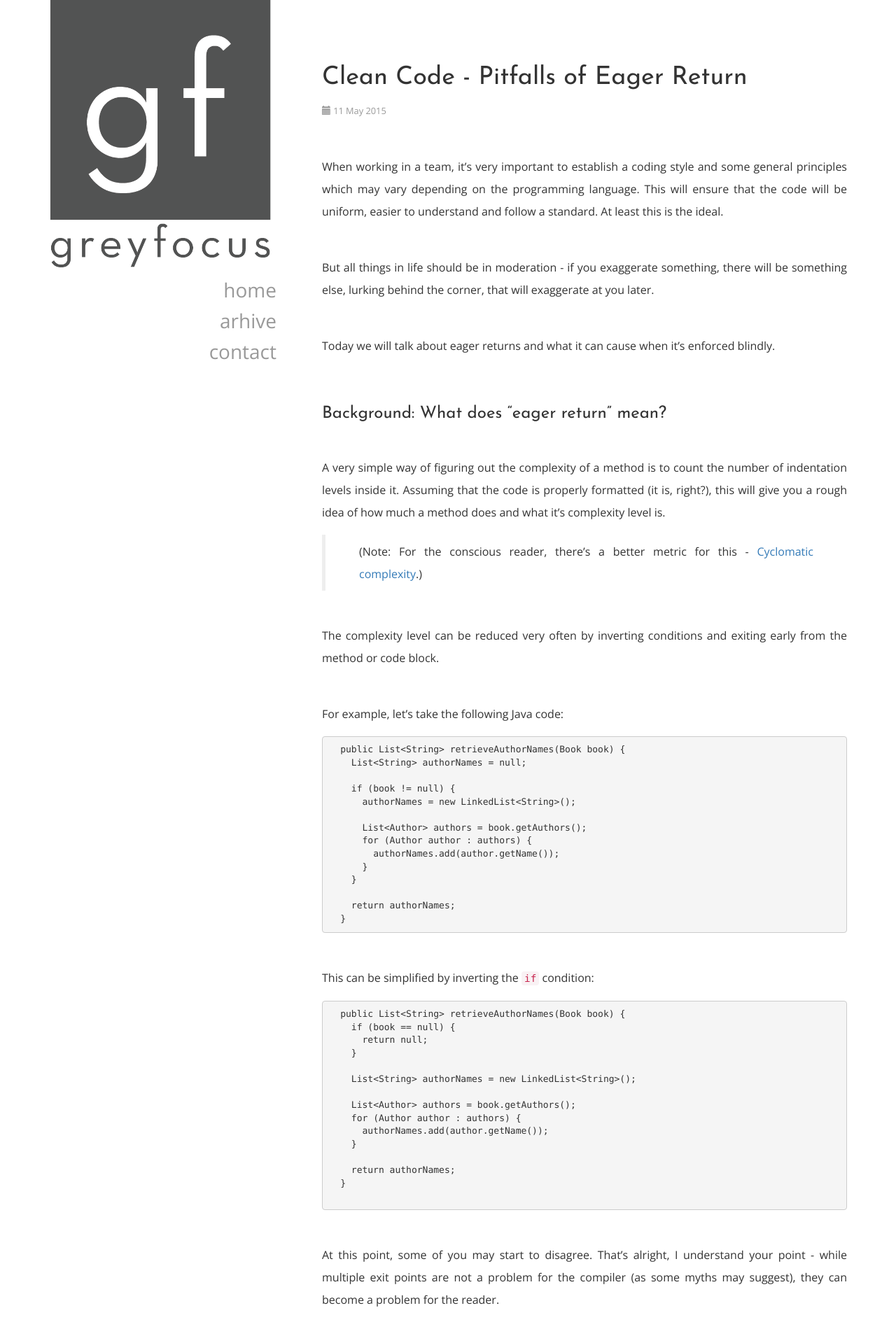
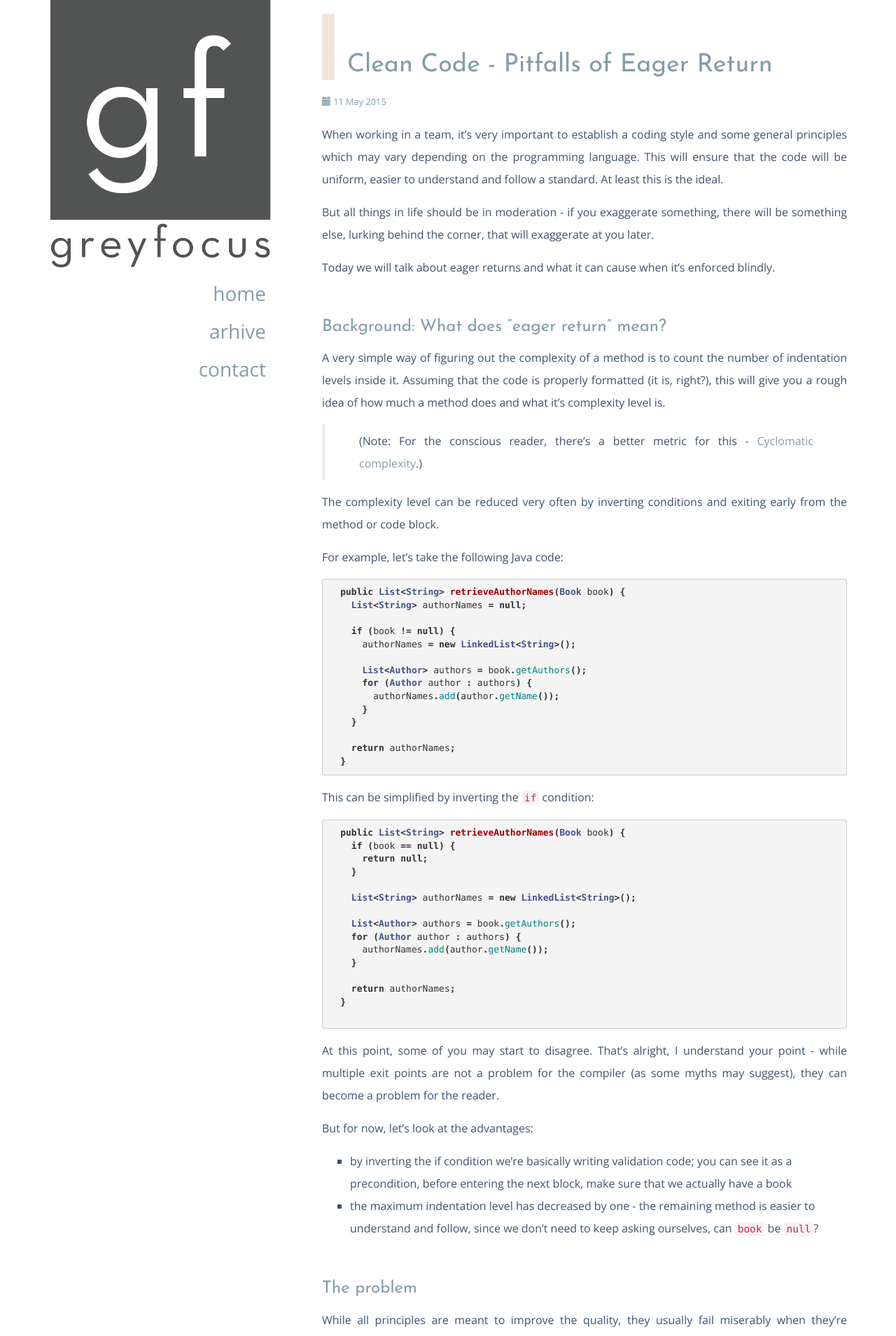
Before and after one commit to greyfocus/greyfocus.github.io, a Jekyll site: the page built from _posts/2015-05-11-clean-code-pitfalls-eager-return.md, in a window 1280 px wide. Shown: the top 1909 px of the page at 70% size. Built offline with Jekyll 4.4.1, drawn with Linux system fonts in a browser that asks for light colours; nearby versions of some CDN libraries; comment, search, counter and statistics services are not loaded.

Commit message:
Refactored the CSS code to take advantage of SASS

```diff
--- /dev/null
+++ b/_includes/logo.html
@@ -0,0 +1 @@
+<div class="greyfocus-logo">gf</div>
--- a/_layouts/default.html
+++ b/_layouts/default.html
@@ -8,10 +8,13 @@
   <div class="container">
     <div class="row">
       <div class="col-md-4 side-menu">
+
         <img src="{{ "/img/greyfocus-logo-subtitle-small.png" | prepend: site.baseurl }}"
           title="greyfocus.com"
           alt="greyfocus logo"
           class="img-responsive logo" />
+
+
         {% include navigation.html %}
       </div>
       <div class="col-md-8">
--- a/_sass/_base.scss
+++ /dev/null
@@ -1,203 +0,0 @@
-/**
- * Reset some basic elements
- */
-body, h1, h2, h3, h4, h5, h6,
-p, blockquote, pre, hr,
-dl, dd, ol, ul, figure {
-    margin: 0;
-    padding: 0;
-}
-
-
-
-/**
- * Basic styling
- */
-body {
-    font-family: $base-font-family;
-    font-size: $base-font-size;
-    line-height: $base-line-height;
-    font-weight: 300;
-    color: $text-color;
-    background-color: $background-color;
-    -webkit-text-size-adjust: 100%;
-}
-
-
-
-/**
- * Set `margin-bottom` to maintain vertical rhythm
- */
-h1, h2, h3, h4, h5, h6,
-p, blockquote, pre,
-ul, ol, dl, figure,
-%vertical-rhythm {
-    margin-bottom: $spacing-unit / 2;
-}
-
-
-
-/**
- * Images
- */
-img {
-    max-width: 100%;
-    vertical-align: middle;
-}
-
-
-
-/**
- * Figures
- */
-figure > img {
-    display: block;
-}
-
-figcaption {
-    font-size: $small-font-size;
-}
-
-
-
-/**
- * Lists
- */
-ul, ol {
-    margin-left: $spacing-unit;
-}
-
-li {
-    > ul,
-    > ol {
-         margin-bottom: 0;
-    }
-}
-
-
-
-/**
- * Headings
- */
-h1, h2, h3, h4, h5, h6 {
-    font-weight: 300;
-}
-
-
-
-/**
- * Links
- */
-a {
-    color: $brand-color;
-    text-decoration: none;
-
-    &:visited {
-        color: darken($brand-color, 15%);
-    }
-
-    &:hover {
-        color: $text-color;
-        text-decoration: underline;
-    }
-}
-
-
-
-/**
- * Blockquotes
- */
-blockquote {
-    color: $grey-color;
-    border-left: 4px solid $grey-color-light;
-    padding-left: $spacing-unit / 2;
-    font-size: 18px;
-    letter-spacing: -1px;
-    font-style: italic;
-
-    > :last-child {
-        margin-bottom: 0;
-    }
-}
-
-
-
-/**
- * Code formatting
- */
-pre,
-code {
-    font-size: 15px;
-    border: 1px solid $grey-color-light;
-    border-radius: 3px;
-}
-
-code {
-    padding: 1px 5px;
-}
-
-pre {
-    padding: 8px 12px;
-    overflow-x: scroll;
-
-    > code {
-        border: 0;
-        padding-right: 0;
-        padding-left: 0;
-    }
-}
-
-
-
-/**
- * Wrapper
- */
-.wrapper {
-    max-width: -webkit-calc(#{$content-width} - (#{$spacing-unit} * 2));
-    max-width:         calc(#{$content-width} - (#{$spacing-unit} * 2));
-    margin-right: auto;
-    margin-left: auto;
-    padding-right: $spacing-unit;
-    padding-left: $spacing-unit;
-    @extend %clearfix;
-
-    @include media-query($on-laptop) {
-        max-width: -webkit-calc(#{$content-width} - (#{$spacing-unit}));
-        max-width:         calc(#{$content-width} - (#{$spacing-unit}));
-        padding-right: $spacing-unit / 2;
-        padding-left: $spacing-unit / 2;
-    }
-}
-
-
-
-/**
- * Clearfix
- */
-%clearfix {
-
-    &:after {
-        content: "";
-        display: table;
-        clear: both;
-    }
-}
-
-
-
-/**
- * Icons
- */
-.icon {
-
-    > svg {
-        display: inline-block;
-        width: 16px;
-        height: 16px;
-        vertical-align: middle;
-
-        path {
-            fill: $grey-color;
-        }
-    }
-}
--- a/_sass/_layout.scss
+++ /dev/null
@@ -1,243 +0,0 @@
-/**
- * Site header
- */
-.site-header {
-    border-top: 5px solid $grey-color-dark;
-    border-bottom: 1px solid $grey-color-light;
-    min-height: 56px;
-
-    // Positioning context for the mobile navigation icon
-    position: relative;
-}
-
-.site-title {
-    font-size: 26px;
-    line-height: 56px;
-    letter-spacing: -1px;
-    margin-bottom: 0;
-    float: left;
-
-    &,
-    &:visited {
-        color: $grey-color-dark;
-    }
-}
-
-.site-nav {
-    float: right;
-    line-height: 56px;
-
-    .menu-icon {
-        display: none;
-    }
-
-    .page-link {
-        color: $text-color;
-        line-height: $base-line-height;
-
-        // Gaps between nav items, but not on the first one
-        &:not(:first-child) {
-            margin-left: 20px;
-        }
-    }
-
-    @include media-query($on-palm) {
-        position: absolute;
-        top: 9px;
-        right: 30px;
-        background-color: $background-color;
-        border: 1px solid $grey-color-light;
-        border-radius: 5px;
-        text-align: right;
-
-        .menu-icon {
-            display: block;
-            float: right;
-            width: 36px;
-            height: 26px;
-            line-height: 0;
-            padding-top: 10px;
-            text-align: center;
-
-            > svg {
-                width: 18px;
-                height: 15px;
-
-                path {
-                    fill: $grey-color-dark;
-                }
-            }
-        }
-
-        .trigger {
-            clear: both;
-            display: none;
-        }
-
-        &:hover .trigger {
-            display: block;
-            padding-bottom: 5px;
-        }
-
-        .page-link {
-            display: block;
-            padding: 5px 10px;
-        }
-    }
-}
-
-
-
-/**
- * Site footer
- */
-.site-footer {
-    border-top: 1px solid $grey-color-light;
-    padding: $spacing-unit 0;
-}
-
-.footer-heading {
-    font-size: 18px;
-    margin-bottom: $spacing-unit / 2;
-}
-
-.contact-list,
-.social-media-list {
-    list-style: none;
-    margin-left: 0;
-}
-
-.footer-col-wrapper {
-    font-size: 15px;
-    color: $grey-color;
-    margin-left: -$spacing-unit / 2;
-    @extend %clearfix;
-}
-
-.footer-col {
-    float: left;
-    margin-bottom: $spacing-unit / 2;
-    padding-left: $spacing-unit / 2;
-}
-
-.footer-col-1 {
-    width: -webkit-calc(35% - (#{$spacing-unit} / 2));
-    width:         calc(35% - (#{$spacing-unit} / 2));
-}
-
-.footer-col-2 {
-    width: -webkit-calc(20% - (#{$spacing-unit} / 2));
-    width:         calc(20% - (#{$spacing-unit} / 2));
-}
-
-.footer-col-3 {
-    width: -webkit-calc(45% - (#{$spacing-unit} / 2));
-    width:         calc(45% - (#{$spacing-unit} / 2));
-}
-
-@include media-query($on-laptop) {
-    .footer-col-1,
-    .footer-col-2 {
-        width: -webkit-calc(50% - (#{$spacing-unit} / 2));
-        width:         calc(50% - (#{$spacing-unit} / 2));
-    }
-
-    .footer-col-3 {
-        width: -webkit-calc(100% - (#{$spacing-unit} / 2));
-        width:         calc(100% - (#{$spacing-unit} / 2));
-    }
-}
-
-@include media-query($on-palm) {
-    .footer-col {
-        float: none;
-        width: -webkit-calc(100% - (#{$spacing-unit} / 2));
-        width:         calc(100% - (#{$spacing-unit} / 2));
-    }
-}
-
-
-
-/**
- * Page content
- */
-.page-content {
-    padding: $spacing-unit 0;
-}
-
-.page-heading {
-    font-size: 20px;
-}
-
-.post-list {
-    margin-left: 0;
-    list-style: none;
-
-    > li {
-        margin-bottom: $spacing-unit;
-    }
-}
-
-.post-meta {
-    font-size: $small-font-size;
-    color: $grey-color;
-}
-
-.post-link {
-    display: block;
-    font-size: 24px;
-}
-
-
-
-/**
- * Posts
- */
-.post-header {
-    margin-bottom: $spacing-unit;
-}
-
-.post-title {
-    font-size: 42px;
-    letter-spacing: -1px;
-    line-height: 1;
-
-    @include media-query($on-laptop) {
-        font-size: 36px;
-    }
-}
-
-.post-content {
-    margin-bottom: $spacing-unit;
-
-    h1 {
-        font-size: 26px;
-        @include media-query($on-laptop) {
-            font-size: 22px;
-        }
-    }
-
-    h2 {
-        font-size: 22px;
-
-        @include media-query($on-laptop) {
-            font-size: 18px;
-        }
-    }
-
-    h3 {
-        font-size: 18px;
-
-        @include media-query($on-laptop) {
-            font-size: 14px;
-        }
-    }
-
-    h4 {
-        font-size: 20px;
-
-        @include media-query($on-laptop) {
-            font-size: 18px;
-        }
-    }
-}
--- /dev/null
+++ b/_sass/partials/_base.scss
@@ -0,0 +1,33 @@
+// $main-color: #333333;
+$main-color: #3e536e;
+// $main-color-shade-1: #999;
+$main-color-shade-1: #849da8;
+$secondary-color: #849da8;
+
+$font-weight-light: 100;
+$font-weight-regular: 400;
+$font-weight-bold: 600;
+
+$base-font-family: 'Open Sans', sans-serif;
+$base-font-weight: $font-weight-regular;
+$base-font-size: 16px;
+$base-text-color: $main-color;
+$base-line-height: 2em;
+$base-anchor-color: $secondary-color;
+
+$title-font-family: 'Josefin Sans', sans-serif;
+
+$meta-text-color: $main-color-shade-1;
+$meta-font-size: .8em;
+
+$a-tags: 'a, a:active, a:hover, a:visited';
+$a-tags-hover: 'a:active, a:hover';
+
+$spacing-unit: 30px;
+
+h1, h2, h3, h4, h5, h6,
+p, blockquote, pre,
+ul, ol, dl, figure,
+%vertical-rhythm {
+    margin-bottom: $spacing-unit / 2;
+}
--- /dev/null
+++ b/_sass/partials/_content.scss
@@ -0,0 +1,29 @@
+article {
+  margin-bottom: 3em;
+
+  p {
+    // margin: 1em 0 1em 0;
+    padding: 0;
+    text-align: justify;
+  }
+
+  blockquote {
+    padding: .5em 3em;
+    p:first-of-type {
+      margin-top: 0;
+    }
+  }
+
+  ul li {
+    list-style: square;
+  }
+}
+
+.post-meta {
+  color: $meta-text-color;
+  font-size: $meta-font-size;
+}
+
+.post-meta .date, .post-meta .category {
+  padding-right: 1em;
+}
--- /dev/null
+++ b/_sass/partials/_logo.scss
@@ -0,0 +1,14 @@
+.greyfocus-logo {
+  display: inline-block;
+  line-height: 200px;
+  background-color: #82a3ab;
+  color: #fff;
+
+  font-family: $title-font-family;
+  font-size: 200px;
+  text-align: center;
+
+  padding: 20px 36px 15px 30px;
+
+  // margin: 100px 0 100px;
+}
--- /dev/null
+++ b/_sass/partials/_reset.scss
@@ -0,0 +1,4 @@
+
+blockquote {
+  font-size: inherit;
+}
--- /dev/null
+++ b/_sass/partials/_side-menu.scss
@@ -0,0 +1,31 @@
+.side-menu {
+  text-align: right;
+  // padding: 0rem 4rem;
+  padding-right: 5rem;
+  font-size: 28px;
+
+  .nav-pills {
+    margin-top: 1rem;
+    text-align: right;
+
+    li {
+      #{$a-tags} {
+        background-color: transparent;
+        color: $main-color-shade-1;
+
+        text-transform: lowercase;
+        padding: .5rem, 0;
+      }
+
+      #{$a-tags-hover} {
+        color: $main-color;
+      }
+
+      &.active {
+        #{$a-tags} {
+          color: $main-color;
+        }
+      }
+    }
+  }
+}
--- /dev/null
+++ b/_sass/partials/_typography.scss
@@ -0,0 +1,22 @@
+body {
+  font-family: $base-font-family;
+  font-size: $base-font-size;
+  font-weight: $base-font-weight;
+  line-height: $base-line-height;
+  color: $base-text-color
+}
+
+#{$a-tags} {
+  color: $base-anchor-color;
+}
+
+h1, h2, h3, h4, h5, h6 {
+  font-family: $title-font-family;
+  padding-top: 1.5em;
+  color: $secondary-color;
+}
+
+h1 {
+  padding-left: .5em;
+  border-left: .5em solid #f0e4dd;
+}
--- a/css/main.scss
+++ b/css/main.scss
@@ -2,82 +2,13 @@
 # this ensures Jekyll reads the file to be transformed into CSS later
 # only Main files contain this front matter, not partials.
 ---
-body {
-  // font-family: 'Source Sans Pro', sans-serif;
-  font-family: 'Open Sans', sans-serif;
-  font-size: 16px;
-  line-height: 2em;
-}
 
-article p {
-  margin: 3em 0 1em 0;
-  padding: 0;
-  text-align: justify;
-}
+@import "partials/reset";
 
-article blockquote {
-  padding: .5em 3em;
-}
+@import "partials/base";
+@import "partials/typography";
+@import "partials/side-menu";
+@import "partials/content";
+@import "partials/logo";
 
-article blockquote p:first-of-type {
-  margin-top: 0;
-}
-
-.side-menu {
-  text-align: center;
-  // padding: 0rem 4rem;
-  padding-right: 5rem;
-  font-size: 28px;
-}
-
-.side-menu .nav-pills {
-  margin-top: 1rem;
-  text-align: right;
-}
-
-.side-menu .nav-pills a {
-  color: #cccccc;
-  text-transform: lowercase;
-}
-
-.side-menu .nav-pills > li > a {
-  padding: .5rem 0;
-}
-
-.side-menu .nav-pills > li > a {
-  background-color: transparent;
-  color: #999999
-}
-
-.side-menu .nav-pills > li > a:focus,
-.side-menu .nav-pills > li > a:hover {
-  color: #333333;
-}
-
-.side-menu .nav-pills > li.active > a,
-.side-menu .nav-pills > li.active > a:focus,
-.side-menu .nav-pills > li.active > a:hover {
-  background-color: transparent;
-  color: #666666;
-}
-
-h1, h2, h3, h4, h5, h6 {
-  // font-family: 'Merriweather', serif;
-  // font-family: 'Allegreya', serif;
-  font-family: 'Josefin Sans', sans-serif;
-  // font-family: 'Voltaire', sans-serif;;
-  padding-top: 2em;
-}
-
-.post-meta {
-  color: #999;
-  font-size: .8em;
-}
-
-.post-meta .date, .post-meta .category {
-  padding-right: 1em;
-}
-
-blockquote {
-  font-size: inherit;
-}
+@import "partials/syntax-highlighting";
--- a/index.html
+++ b/index.html
@@ -7,9 +7,9 @@
   <div class="post-list" itemscope itemtype="http://schema.org/Blog">
     {% for post in paginator.posts %}
     <div itemprop="blogPost" itemscope itemtype="http://schema.org/BlogPosting">
-      <h2>
+      <h1>
           <a class="post-link" href="{{ post.url | prepend: site.baseurl }}" itemprop="url"><span itemprop="name">{{ post.title }}</span></a>
-      </h2>
+      </h1>
 
       <div class="post-meta">
         {% if post.category  %}
```
Also changed, not shown: _sass/partials/_syntax-highlighting.scss (renamed from _sass/_syntax-highlighting.scss).
